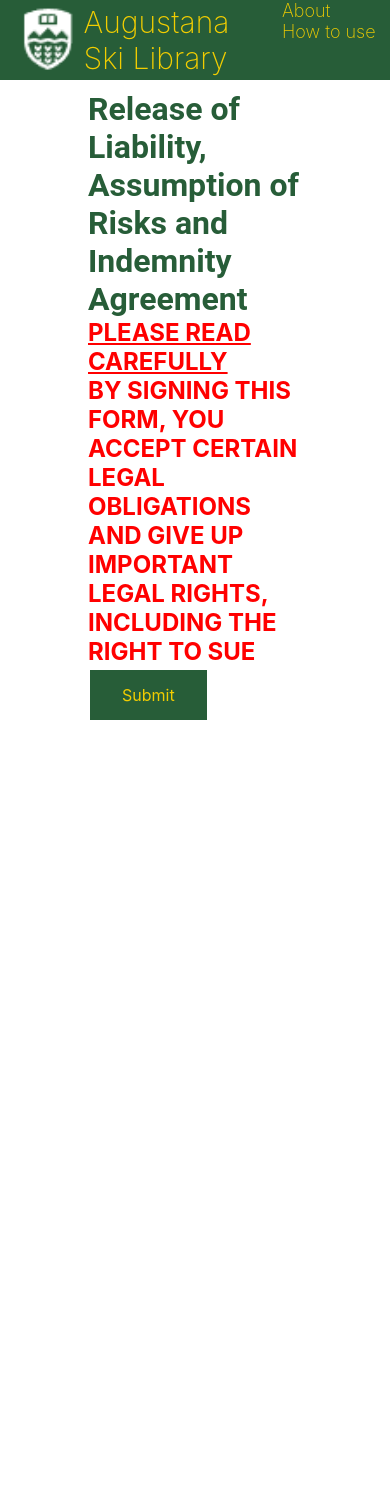
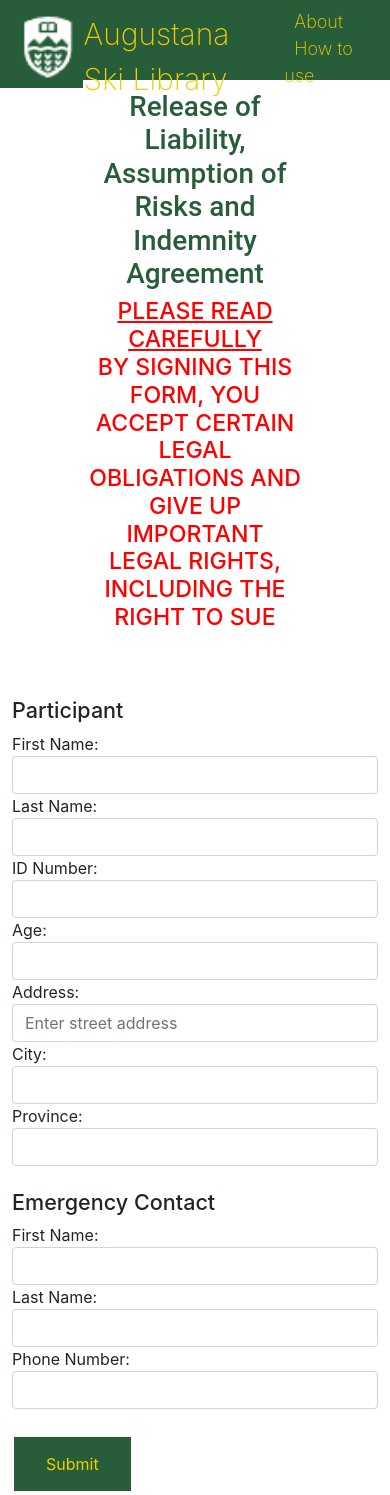
Before and after one commit to Oprixion/SkiLibrary-WebApp, a PHP site: page /waiver.html in a window 390 px wide. Before the commit the page ends 720 px from the top, so only its background shows below. Run offline with PHP 8.4, Linux system fonts and the light colour scheme.

Commit message:
Added responsive form to waiver.html

```diff
--- a/orientation.html
+++ b/orientation.html
@@ -325,7 +325,6 @@
             <input type="checkbox"> I acknowledge that I have read understood the contents of this orientation
             <br><br>
             <a class="button_generic" href="waiver.html">Continue</a>
-
           </div>
         </div>
       </div>
--- a/style.css
+++ b/style.css
@@ -341,3 +341,9 @@
     color: red;
 }
 /* End of Waiver page */
+
+input[type=number]::-webkit-inner-spin-button,
+input[type=number]::-webkit-outer-spin-button {
+  -webkit-appearance: none;
+  margin: 0;
+}
--- a/waiver.html
+++ b/waiver.html
@@ -4,8 +4,10 @@
     <meta charset="UTF-8">
     <meta http-equiv="X-UA-Compatible" content="IE=edge">
     <meta name="viewport" content="width=device-width, initial-scale=1.0">
-    <title>Ski Library</title>
+    <title>Ski Library - Waiver</title>
+    <link href="https://cdn.jsdelivr.net/npm/bootstrap@5.1.3/dist/css/bootstrap.min.css" rel="stylesheet">
     <link rel="stylesheet" href="style.css">
+    <script src="https://cdn.jsdelivr.net/npm/bootstrap@5.1.3/dist/js/bootstrap.bundle.min.js"></script>
 </head>
 <body>
     <!--Navbar Section-->
@@ -26,21 +28,83 @@
    </div>
 
    <!--Page Section-->
-      <div class="side__elements">
+    <div class="side__elements">
         <!--Image setup-->
         <img src="images/right.jpg" class="right__image">
         <img src="images/left.jpg" class="left__image">
       </div>
       <div class="middle__elements">
-            <h1 class="liability_header">Release of Liability, Assumption of Risks and Indemnity Agreement</h1>
-            <h2 class="liability_subheader">
-                <u>PLEASE READ CAREFULLY</u><br>
-                BY SIGNING THIS FORM, YOU ACCEPT CERTAIN LEGAL OBLIGATIONS AND GIVE UP IMPORTANT LEGAL RIGHTS, INCLUDING THE RIGHT TO SUE
-            </h2>
+        <h1 class="liability_header" style="text-align: center;">Release of Liability, Assumption of Risks and Indemnity Agreement</h1>
+        <h3 class="liability_subheader" style="text-align: center;">
+            <u>PLEASE READ CAREFULLY</u><br>
+            BY SIGNING THIS FORM, YOU ACCEPT CERTAIN LEGAL OBLIGATIONS AND GIVE UP IMPORTANT LEGAL RIGHTS, INCLUDING THE RIGHT TO SUE
+        </h3>
+    </div>
 
-          <div>
-            <a class="button_generic" href="certificationPage.html">Submit</a>
+    <div class="container mt-5">
+      <div class="row">
+        <form>
+          <div class="row">
+            <h4>Participant</h4>
+            <div class="col-sm-4">
+              <label for="firstName">First Name:</label>
+              <input type="text" class="form-control" name="firstName">
+            </div>
+            <div class="col-sm-4">
+              <label for="lastName">Last Name:</label>
+              <input type="text" class="form-control" name="lastName">
+            </div>
+            <div class="col-sm-4">
+              <label for="idNumber">ID Number:</label>
+              <input type="number" class="form-control" name="idNumber">
+            </div>
+
+            <div class="col-sm-4">
+              <label for="age">Age:</label>
+              <input type="number" class="form-control" name="age">
+            </div>
+
+            <div class="col-sm-4">
+              <label for="address">Address:</label>
+              <input type="text" class="form-control" placeholder="Enter street address" name="address">
+            </div>
+
+            <div class="col-sm-4">
+              <label for="city">City:</label>
+              <input type="text" class="form-control" name="city">
+            </div>
+
+            <div class="col-sm-4">
+              <label for="province">Province:</label>
+              <input type="text" class="form-control" name="province">
+            </div>
           </div>
+          <br>
+          <div class="row">
+            <h4>Emergency Contact</h4>
+            <div class="col-sm-4">
+              <label for="emergency_firstName">First Name:</label>
+              <input type="text" class="form-control" name="emergency_firstName">
+            </div>
+
+            <div class="col-sm-4">
+              <label for="emergency_lastName">Last Name:</label>
+              <input type="text" class="form-control" name="emergency_lastName">
+            </div>
+
+            <div class="col-sm-4">
+              <label for="emergency_phone">Phone Number:</label>
+              <input type="number" class="form-control" name="emergency_phone">
+            </div>
+          </div>
+          <br>
+
+        <div>
+          <a class="button_generic" href="certificationPage.html">Submit</a>
+        </div>
+
+        </form>
       </div>
+    </div>
 </body>
 </html>
```
